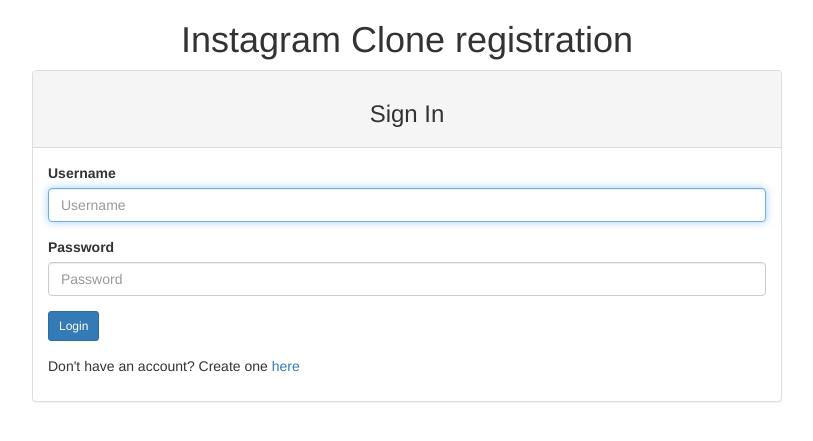
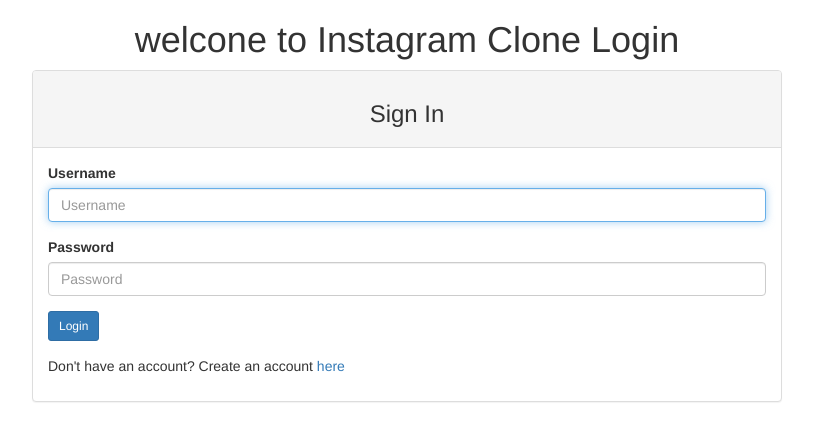
Before and after one commit to vyonna6519/instagram, a Django app: page /login/ in a window 1280 px wide. Shown: the part 52-493 px from the top of the page, without its empty margins (233-1046 px from the left). Run offline with Django 4.2, Linux system fonts and the light colour scheme; some libraries are stand-ins or nearby versions.

Commit message:
updated html files

```diff
--- a/clone/templates/registration/login.html
+++ b/clone/templates/registration/login.html
@@ -1,14 +1,14 @@
 {%extends "base.html"%}
 {% load bootstrap3 %}
 {% block content %}
-<h1 class="text-center">Instagram Clone registration</h1>
+<h1 class="text-center">welcone to Instagram Clone Login</h1>
 <div class="container">
   <div class="row">
-
+    <!-- Empty div -->
     <div class="col-md-2"></div>
     <div class="col-md-8">
       {% if form.errors %}
-        <p> Incorrect Password or Username </p>
+        <p> Password or Username is incorrect </p>
       {% endif %}
       <div class="panel panel-default">
 
@@ -28,7 +28,7 @@
             <input type="hidden" name="next" value="{% url 'index' %}">
 
           </form>
-          <p> Don't have an account? Create one <a href="/accounts/register">here</a></p>
+          <p> Don't have an account? Create an account <a href="/accounts/register">here</a></p>
         </div>
 
       </div>
--- a/clone/templates/registration/registration_form.html
+++ b/clone/templates/registration/registration_form.html
@@ -1,7 +1,7 @@
 {%extends 'base.html'%}
 {% load bootstrap3 %}
 {% block content%}
-<h1 class="text-center">Instagram Clone Registration</h1>
+<h1 class="text-center">welcone to Instagram Clone Registration</h1>
 
 <div class="container">
   <div class="row">
@@ -9,7 +9,7 @@
     <div class="col-md-2"></div>
     <div class="col-md-8">
       {% if form.errors %}
-        <p>Information is Incorrect </p>
+        <p> Some Information Might be Incorrect </p>
       {% endif %}
       <div class="panel panel-default">
 
```
